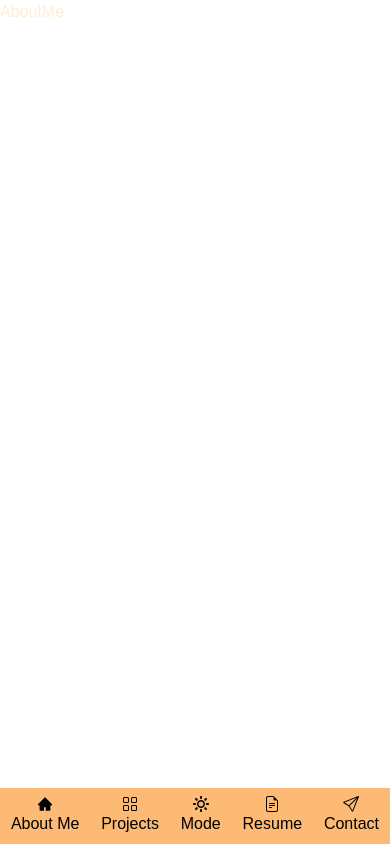
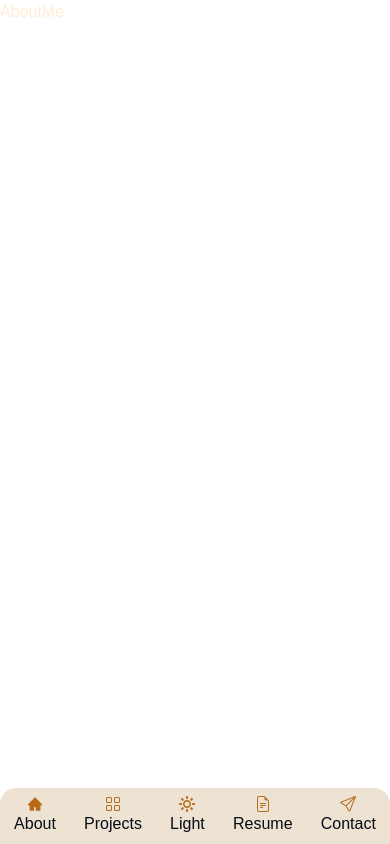
Before and after one commit to K0ppai/Koppai_Portfolio, a React (Vite) app: page / in a window 390 px wide. Built offline with nearby package versions, Linux system fonts and the light colour scheme; a web font is replaced by a local one.

Commit message:
Develop Navbar for mobile

```diff
--- a/src/components/NavBar/NavBarMobile.jsx
+++ b/src/components/NavBar/NavBarMobile.jsx
@@ -9,33 +9,50 @@ import {
 } from 'react-icons/bs';
 import { ImSun } from 'react-icons/im';
 import { AiFillHome, AiOutlineHome } from 'react-icons/ai';
+import PropTypes from 'prop-types';
 
-const NavBarMobile = ({ theme, toggleDarkMode }) => {
+const NavBarMobile = ({ darkMode, toggleDarkMode }) => {
   const path = useLocation().pathname;
 
   return (
-    <div className="fixed bottom-0 flex w-screen items-center justify-around bg-orange-300 py-2">
-      <NavLink to="/" className="flex flex-col items-center justify-center px-2">
-        {path === '/' ? <AiFillHome /> : <AiOutlineHome />}
-        <span>About Me</span>
+    <div className="fixed bottom-0 flex w-screen items-center justify-around bg-third_light py-2 text-text_light dark:bg-third_dark dark:text-text_dark rounded-tl-2xl rounded-tr-2xl md:hidden z-30">
+      <NavLink to="/" className="flex flex-col items-center justify-center">
+        {path === '/' ? (
+          <AiFillHome className="text-accent_light dark:text-accent_dark" />
+        ) : (
+          <AiOutlineHome className="text-accent_light dark:text-accent_dark" />
+        )}
+        <span>About</span>
       </NavLink>
-      <NavLink to="/projects" className="flex flex-col items-center justify-center px-2">
-        {path === '/projects' ? <BsFillGridFill /> : <BsGrid />}
+      <NavLink to="/projects" className="flex flex-col items-center justify-center">
+        {path === '/projects' ? (
+          <BsFillGridFill className="text-accent_light dark:text-accent_dark" />
+        ) : (
+          <BsGrid className="text-accent_light dark:text-accent_dark" />
+        )}
         <span>Projects</span>
       </NavLink>
-      <button className="flex flex-col items-center justify-center px-2" onClick={toggleDarkMode}>
-        {theme === 'dark' ? <BsFillMoonStarsFill /> : <ImSun />}
-        <span>Mode</span>
+      <button className="flex flex-col items-center justify-center" onClick={toggleDarkMode}>
+        {darkMode ? (
+          <BsFillMoonStarsFill className="text-accent_light dark:text-accent_dark" />
+        ) : (
+          <ImSun className="text-accent_light dark:text-accent_dark" />
+        )}
+        <span>{darkMode ? 'Dark' : 'Light'}</span>
       </button>
       <NavLink
         to="https://drive.google.com/file/d/1ulRSgcJ64u2OVebKbS7-22qyLPuJrHi4/view?usp=drive_link"
-        className="flex flex-col items-center justify-center px-2"
+        className="flex flex-col items-center justify-center"
       >
-        <BsFileEarmarkText />
+        <BsFileEarmarkText className="text-accent_light dark:text-accent_dark" />
         <span>Resume</span>
       </NavLink>
-      <NavLink to="/contact" className="flex flex-col items-center justify-center px-2">
-        {path === '/contact' ? <BsFillSendFill /> : <BsSend />}
+      <NavLink to="/contact" className="flex flex-col items-center justify-center">
+        {path === '/contact' ? (
+          <BsFillSendFill className="text-accent_light dark:text-accent_dark" />
+        ) : (
+          <BsSend className="text-accent_light dark:text-accent_dark" />
+        )}
         <span>Contact</span>
       </NavLink>
     </div>
@@ -43,3 +60,8 @@ const NavBarMobile = ({ theme, toggleDarkMode }) => {
 };
 
 export default NavBarMobile;
+
+NavBarMobile.propTypes = {
+  darkMode: PropTypes.bool.isRequired,
+  toggleDarkMode: PropTypes.func.isRequired,
+};
```
